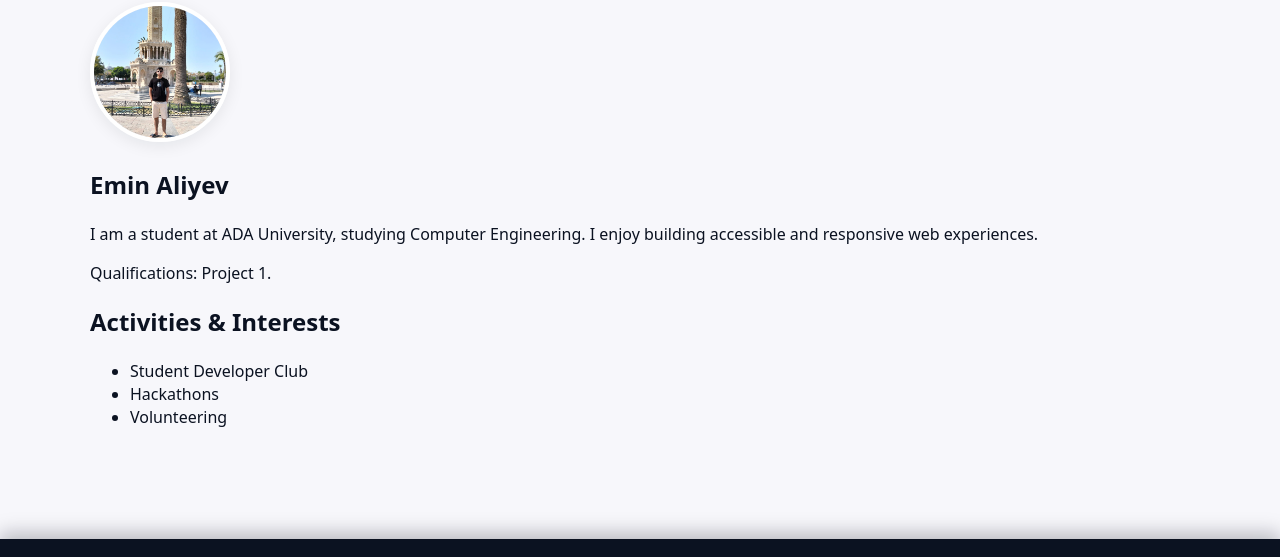
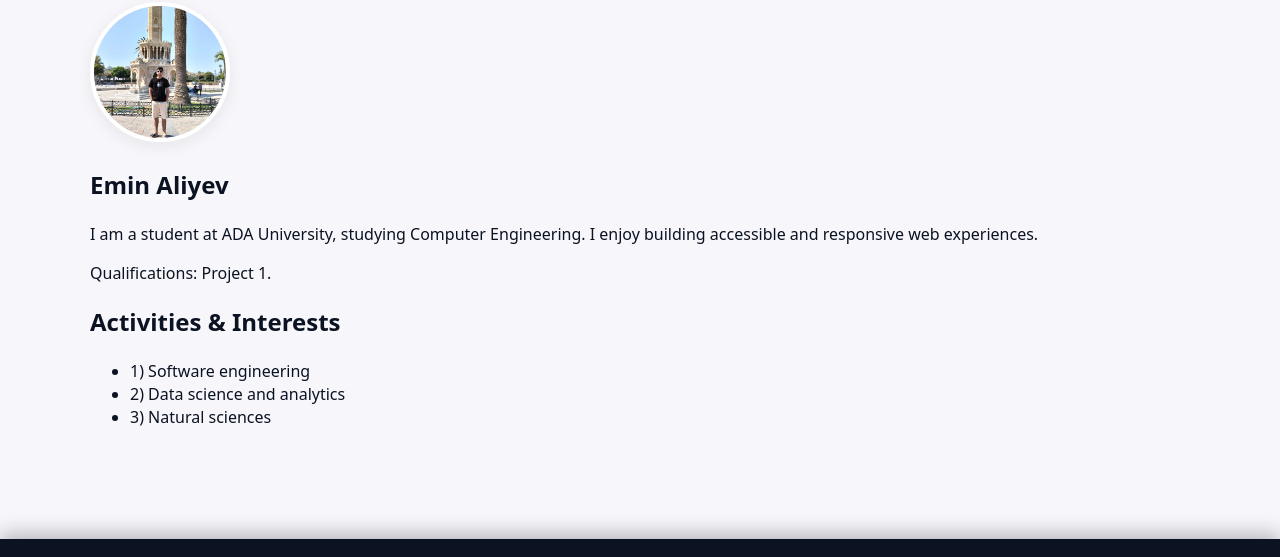
Before and after one commit to aliyeff07/Project-3, a plain HTML site: page about.html in a window 1280 px wide. Shown: the part 158-715 px from the top of the page. Drawn offline with Linux system fonts and the light colour scheme.

Commit message:
update about page interests, add conversation transcript

```diff
--- a/about.html
+++ b/about.html
@@ -25,9 +25,9 @@
     <section class="activities">
       <h2>Activities & Interests</h2>
       <ul>
-        <li>Student Developer Club</li>
-        <li>Hackathons</li>
-        <li>Volunteering</li>
+        <li>1) Software engineering</li>
+        <li>2) Data science and analytics</li>
+        <li>3) Natural sciences</li>
       </ul>
     </section>
   </main>
```
Also changed, not shown: 1 other file.
